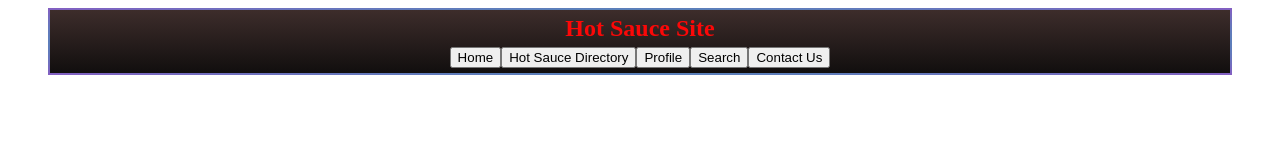
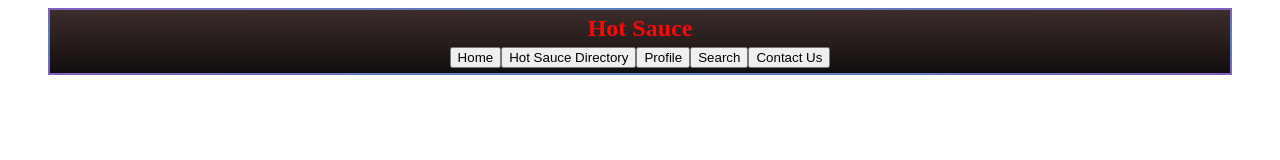
Before and after one commit to Twistedben/hotsauceapp, a React (Create React App) app: page / in a window 1280 px wide. Shown: the top 160 px of the page. Built offline with nearby package versions, Linux system fonts and the light colour scheme.

Commit message:
still working on Header component

```diff
--- a/src/Header.js
+++ b/src/Header.js
@@ -8,7 +8,7 @@ class Header extends React.Component {
     render() {
         return (
             <div className="Header">
-                <h2 className="headerName">Hot Sauce Site</h2>
+                <h2 className="headerName">Hot Sauce</h2>
                 <nav>
                     <div className="mainHeaderBtns">
                         <button>Home</button>
```
